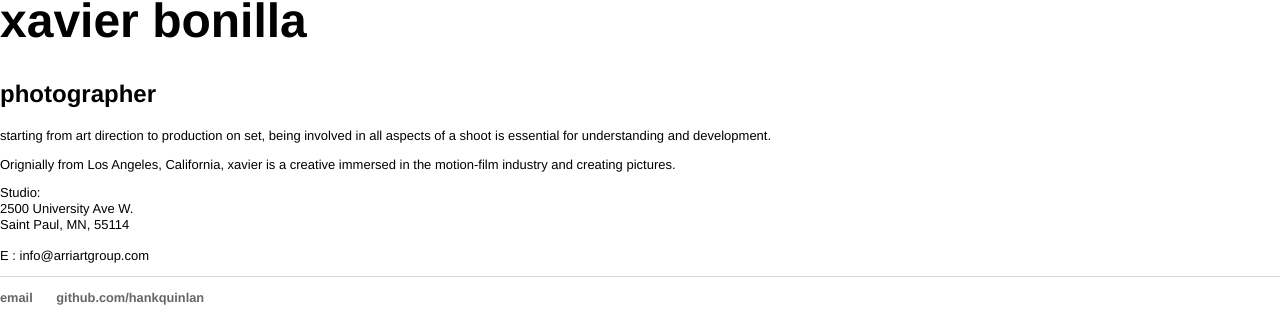
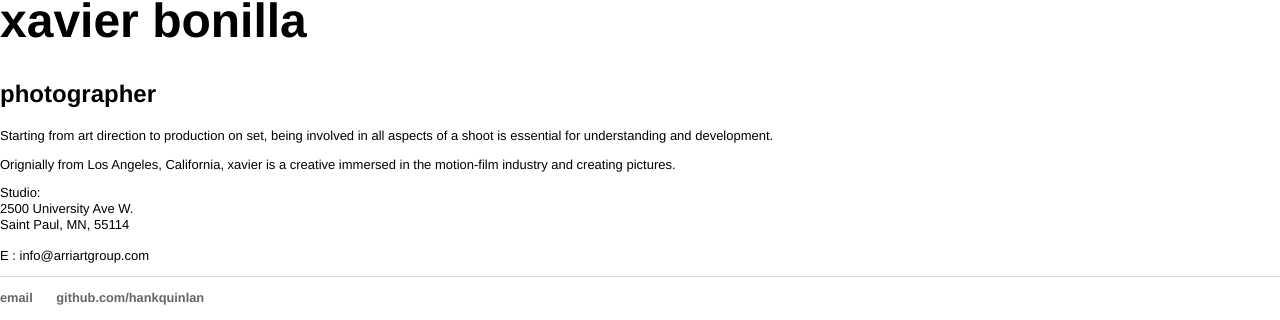
Before and after one commit to developer-xavier/developer-xavier.github.io, a Jekyll site: the page built from index.html, in a window 1280 px wide. Shown: the part 117-437 px from the top of the page. Built offline with Jekyll 4.4.1, drawn with Linux system fonts in a browser that asks for light colours.

```diff
--- a/index.html
+++ b/index.html
@@ -6,7 +6,7 @@ title: development by xavier
 	<h1>xavier bonilla</h1>
 	<h2>photographer</h2>
 	<p>
-		starting from art direction to production on set, being involved in all aspects of a shoot is essential for understanding and development.
+		Starting from art direction to production on set, being involved in all aspects of a shoot is essential for understanding and development.
 	</p>
 		<p>Orignially from Los Angeles, California, xavier is a creative immersed in the motion-film industry and creating pictures.</p>
 	<p>
```
